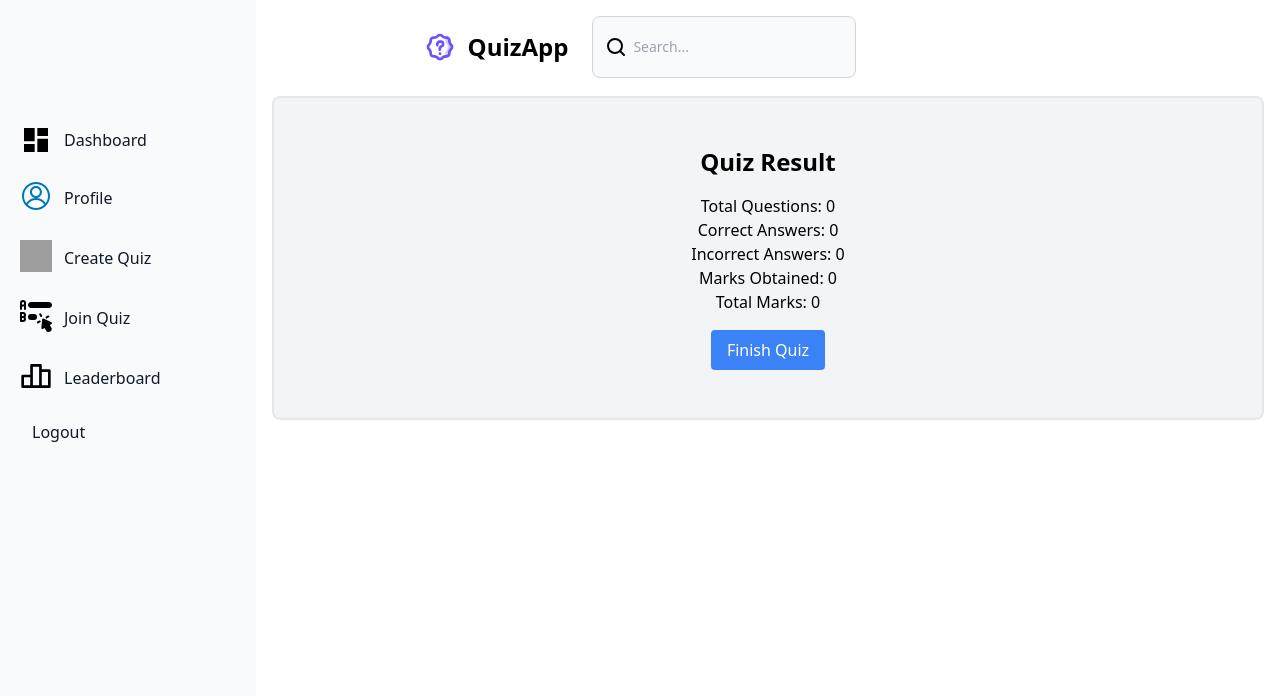
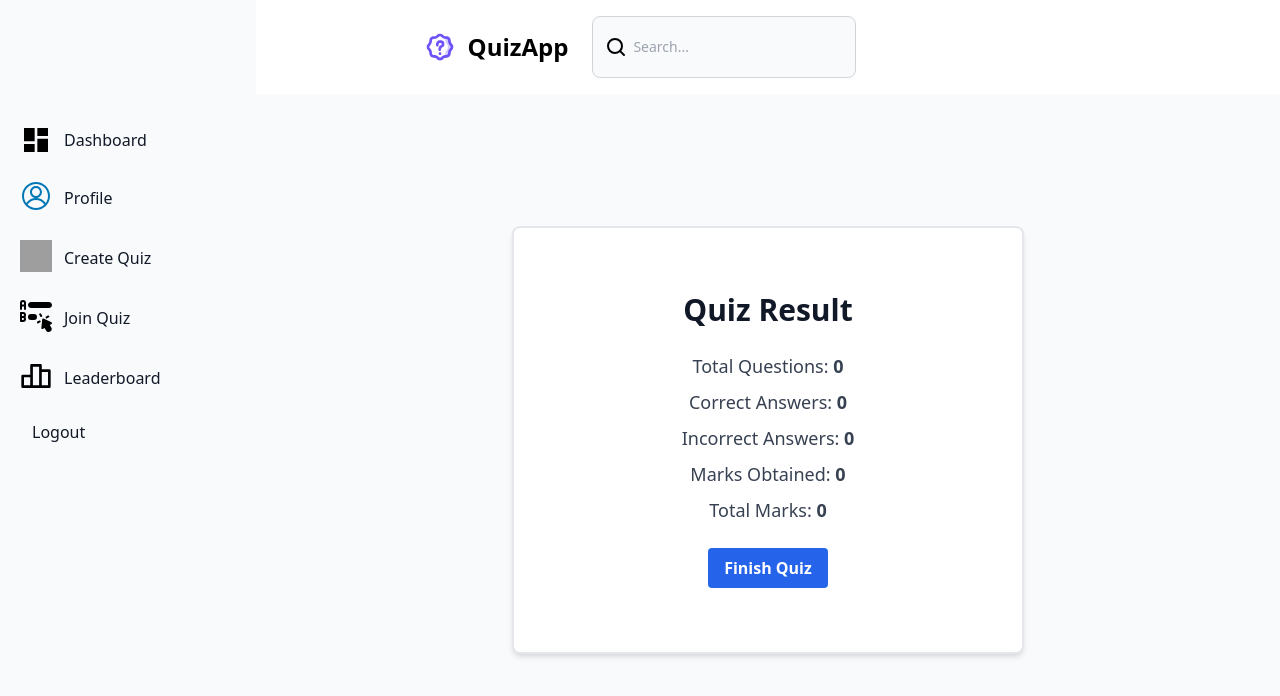
Before and after one commit to anandhuRaveendran/PROJECT-MAIN-QUIZ, a React (Vite) app in the folder front-end/: page /result in a window 1280 px wide. Shown: the top 696 px of the page. Built offline with nearby package versions, Linux system fonts and the light colour scheme; grey boxes are pictures that could not be loaded.

Commit message:
result page updated

```diff
--- a/front-end/src/components/Profile.jsx
+++ b/front-end/src/components/Profile.jsx
@@ -81,7 +81,7 @@ const Profile = () => {
                                         <td className="px-6 py-4">{item.marksObtained}</td>
                                         <td className="px-6 py-4">
                                             <div className="flex items-center">
-                                                <div className={`h-2.5 w-2.5 rounded-full ${item.marksObtained >=3? 'bg-green-500' : 'bg-red-500'} me-2`}></div> {item.status}
+                                                <div className={`h-2.5 w-2.5 rounded-full ${item.marksObtained >=3? 'bg-green-500' : 'bg-red-500'} me-2`}></div> {item.marksObtained>=3 ? 'PASSED':'FAILED'}
                                             </div>
                                         </td>
                                     </tr>
--- a/front-end/src/components/Result.jsx
+++ b/front-end/src/components/Result.jsx
@@ -7,20 +7,24 @@ const Result = () => {
     const { totalQuestions, score } = location.state || { totalQuestions: 0, score: 0 };
 
     const incorrectAnswers = totalQuestions - score;
-    const totalMarks = totalQuestions;  // Assuming each question is worth 2 marks
-    const marksObtained = score;
+    const totalMarks = totalQuestions * 2;  // Assuming each question is worth 2 marks
+    const marksObtained = score * 2;
 
     return (
-        <div className="p-4 sm:ml-64">
-            <div className="w-full p-4 border-2 bg-gray-100 rounded-lg dark:border-gray-700 mt-[80px] ">
+        <div className="p-4 sm:ml-64 bg-gray-50 min-h-screen flex justify-center items-center">
+            <div className="w-full max-w-lg p-8 border-2 bg-white rounded-lg shadow-md dark:border-gray-700 dark:bg-gray-800 mt-[80px]">
                 <div className="p-8 rounded w-full text-center">
-                    <h2 className="text-2xl font-bold mb-4">Quiz Result</h2>
-                    <p>Total Questions: {totalQuestions}</p>
-                    <p>Correct Answers: {score}</p>
-                    <p>Incorrect Answers: {incorrectAnswers}</p>
-                    <p>Marks Obtained: {marksObtained}</p>
-                    <p>Total Marks: {totalMarks}</p>
-                    <a href="/profile"><button className="bg-blue-500 text-white py-2 px-4 rounded mt-4">Finish Quiz</button></a>
+                    <h2 className="text-3xl font-extrabold mb-6 text-gray-900 dark:text-white">Quiz Result</h2>
+                    <p className="text-lg text-gray-700 dark:text-gray-300 mb-2">Total Questions: <span className="font-semibold">{totalQuestions}</span></p>
+                    <p className="text-lg text-gray-700 dark:text-gray-300 mb-2">Correct Answers: <span className="font-semibold">{score}</span></p>
+                    <p className="text-lg text-gray-700 dark:text-gray-300 mb-2">Incorrect Answers: <span className="font-semibold">{incorrectAnswers}</span></p>
+                    <p className="text-lg text-gray-700 dark:text-gray-300 mb-2">Marks Obtained: <span className="font-semibold">{marksObtained}</span></p>
+                    <p className="text-lg text-gray-700 dark:text-gray-300 mb-6">Total Marks: <span className="font-semibold">{totalMarks}</span></p>
+                    <a href="/profile">
+                        <button className="bg-blue-600 hover:bg-blue-700 text-white font-bold py-2 px-4 rounded transition duration-300 ease-in-out transform hover:scale-105">
+                            Finish Quiz
+                        </button>
+                    </a>
                 </div>
             </div>
         </div>
```
